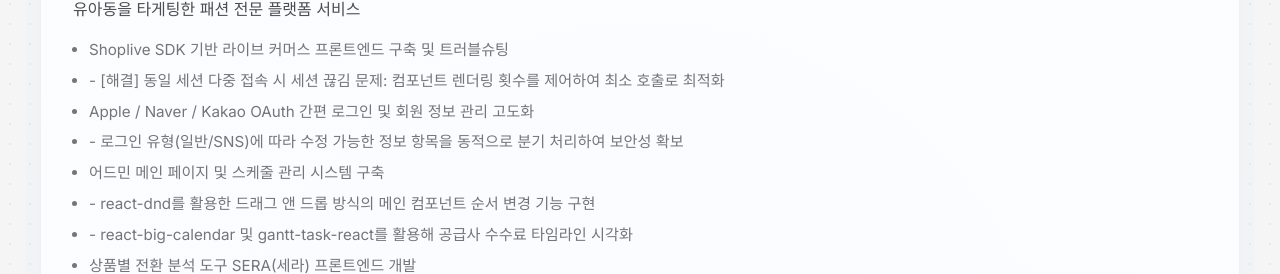
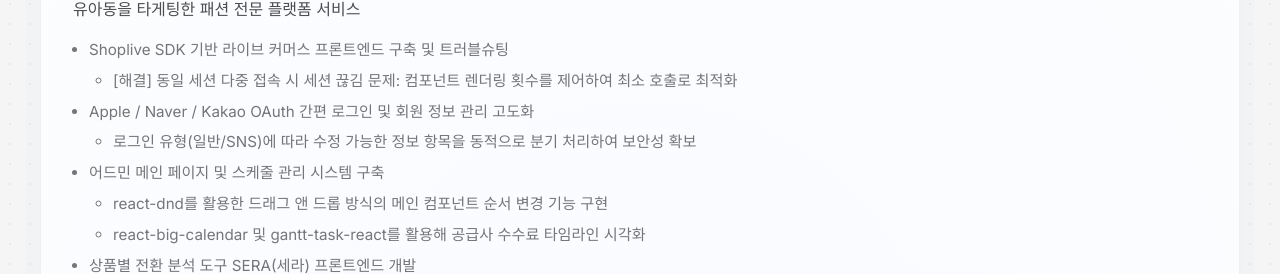
Before and after one commit to camilleson/ky-portfolio, a React (Vite) app: page / in a window 1280 px wide. Shown: the part 2526-2800 px from the top of the page. Built offline with nearby package versions, Linux system fonts and the light colour scheme.

Commit message:
UI improvements and link updates

```diff
--- a/src/components/Experience.tsx
+++ b/src/components/Experience.tsx
@@ -116,6 +116,7 @@
                   muted
                   autoPlay
                   loop
+                  playsInline
                   onClick={() => onMediaClick(media)}
                   style={{ width: '100%', height: '100%', objectFit: 'contain', cursor: 'pointer' }}
                 />
@@ -247,10 +248,24 @@
                 {exp.desc}
               </p>
 
-              <ul style={{ display: 'flex', flexDirection: 'column', gap: '0.5rem', marginLeft: '1rem', listStyleType: 'disc', color: 'var(--text-muted)' }}>
-                {exp.details.map((detail, idx) => (
-                  <li key={idx} style={{ lineHeight: 1.5, fontSize: '0.95rem' }}>{detail}</li>
-                ))}
+              <ul style={{ display: 'flex', flexDirection: 'column', gap: '0.5rem', marginLeft: '1rem', color: 'var(--text-muted)' }}>
+                {exp.details.map((detail, idx) => {
+                  const isSubItem = detail.startsWith(' - ');
+                  const content = isSubItem ? detail.substring(3) : detail;
+                  return (
+                    <li
+                      key={idx}
+                      style={{
+                        lineHeight: 1.5,
+                        fontSize: '0.95rem',
+                        marginLeft: isSubItem ? '1.5rem' : '0',
+                        listStyleType: isSubItem ? 'circle' : 'disc'
+                      }}
+                    >
+                      {content}
+                    </li>
+                  );
+                })}
               </ul>
 
               <div style={{ display: 'flex', flexWrap: 'wrap', gap: '0.5rem', marginTop: '0.5rem' }}>
@@ -341,6 +356,7 @@
                   src={selectedMedia.src}
                   controls
                   autoPlay
+                  playsInline
                   style={{
                     maxWidth: '100%',
                     maxHeight: '90vh',
--- a/src/components/Header.tsx
+++ b/src/components/Header.tsx
@@ -31,12 +31,6 @@
     >
       <div className="container" style={{ display: 'flex', justifyContent: 'space-between', alignItems: 'center' }}>
         <div className="header-left" style={{ display: 'flex', alignItems: 'center', gap: '1.5rem' }}>
-          <button style={{ background: 'none', border: 'none', cursor: 'pointer', padding: '0.5rem', display: 'flex', flexDirection: 'column', gap: '6px' }}>
-            <div style={{ width: '32px', height: '2px', backgroundColor: 'var(--text-primary)' }} />
-            <div style={{ width: '32px', height: '2px', backgroundColor: 'var(--text-primary)' }} />
-            <div style={{ width: '32px', height: '2px', backgroundColor: 'var(--text-primary)' }} />
-          </button>
-
           {/* Asterisk / Flower Logo Alternative */}
           <div style={{ fontSize: '2.5rem', color: 'var(--accent-light)', lineHeight: 1, marginTop: '8px' }}>
             ❋
--- a/src/components/Projects.tsx
+++ b/src/components/Projects.tsx
@@ -8,7 +8,9 @@
     role: 'Frontend Developer',
     desc: '실시간 방송 환경에서 상품 노출부터 구매까지 이어지는 라이브 커머스 기능 개발',
     tech: ['Next.js', 'React', 'TypeScript'],
-    links: [],
+    links: [
+      { type: 'link', url: 'https://www.moomooz.co.kr/live/329' }
+    ],
     details: [
       'Shoplive SDK 기반 라이브 커머스 프론트엔드 구조 설계 및 구현',
       '실시간 방송 중 상품 노출, 상품 상세 이동, 구매 전환을 고려한 UI 구성',
@@ -92,34 +94,7 @@
           MY PROJECT 🧢
         </h2>
 
-        {/* Tab Style Header matching leeboa.com */}
-        <div className="projects-tabs" style={{
-          display: 'flex',
-          borderTop: '1px solid var(--border-color)',
-          borderBottom: '1px solid var(--border-color)',
-          marginBottom: '2rem'
-        }}>
-          {['PERSONAL', 'TEAM', 'WORK'].map((tab, idx) => (
-            <div key={tab} style={{
-              flex: 1,
-              padding: '1rem',
-              display: 'flex',
-              justifyContent: 'space-between',
-              alignItems: 'center',
-              borderRight: idx !== 2 ? '1px solid var(--border-color)' : 'none',
-              background: idx === 1 ? 'rgba(0,0,0,0.02)' : 'transparent',
-              color: idx === 0 ? 'var(--text-primary)' : 'var(--text-muted)'
-            }}>
-              <span style={{ fontWeight: idx === 0 ? 500 : 300 }}>{tab}</span>
-              <div style={{
-                width: '16px', height: '16px',
-                borderRadius: idx === 0 ? '4px' : '50%',
-                backgroundColor: idx === 0 ? '#111' : 'transparent',
-                border: idx !== 0 ? '1px solid var(--border-color)' : 'none'
-              }} />
-            </div>
-          ))}
-        </div>
+
 
         <div className="projects-grid">
           {projects.map((project, index) => (
```
Also changed, not shown: src/assets/프로젝트/qaunt-trading.png (added).
